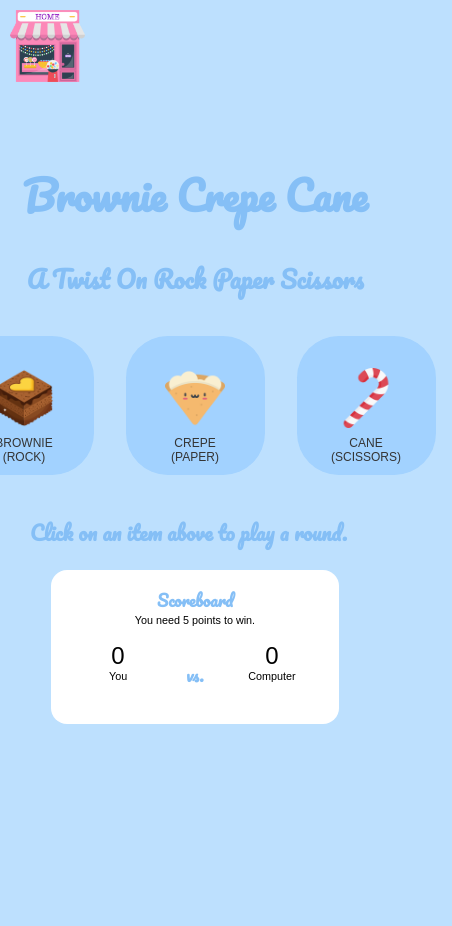
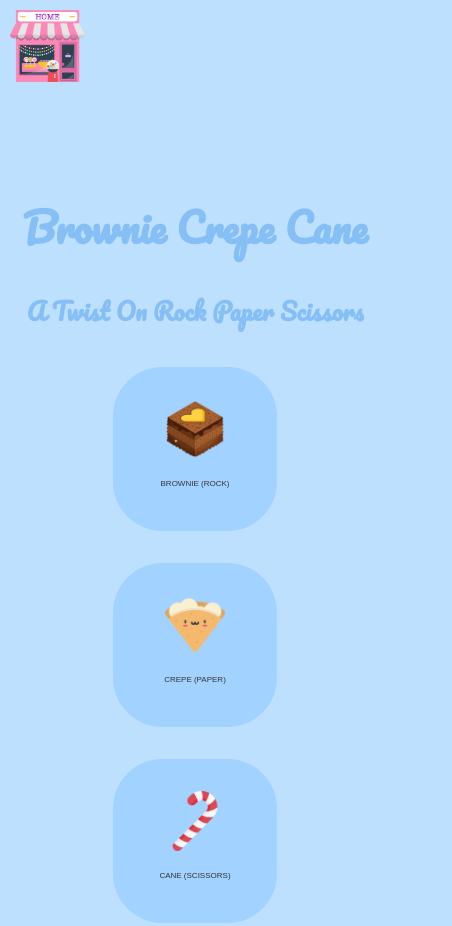
Before and after one commit to horbss/dessertgames, a plain HTML site: page rockpaperscissors.html in a window 390 px wide. Shown: the top 926 px of the page, 452 px wide, since content can reach past the window. Before the commit the page ends 844 px from the top, so only its background shows below. Drawn offline with Linux system fonts and the light colour scheme.

Commit message:
Make rock paper scissors media responsive

```diff
--- a/styles/rockpaperscissors.css
+++ b/styles/rockpaperscissors.css
@@ -178,3 +178,28 @@
   .main-button:hover{
     filter:brightness(70%);
 }
+
+@media (max-width: 768px) {
+    header {
+        margin-top: 35rem;
+    }
+
+    .container {
+        display: flex;
+        flex-direction: column;
+        align-items: center;
+        justify-content: space-evenly;
+    }
+
+    .choice {
+        border-radius: 30%;
+        height: 100px;
+        width: 100px;
+        margin: 1rem 0;
+    }
+
+    .choice p {
+        font-size: 0.5rem;
+        margin-top: 1rem;
+    }
+}
```
